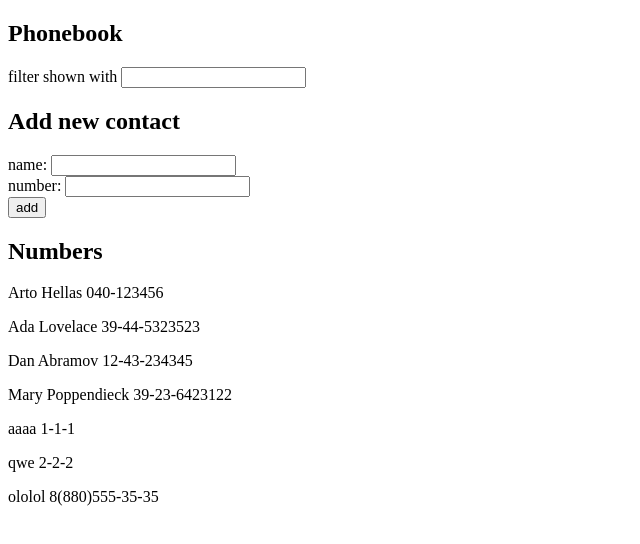
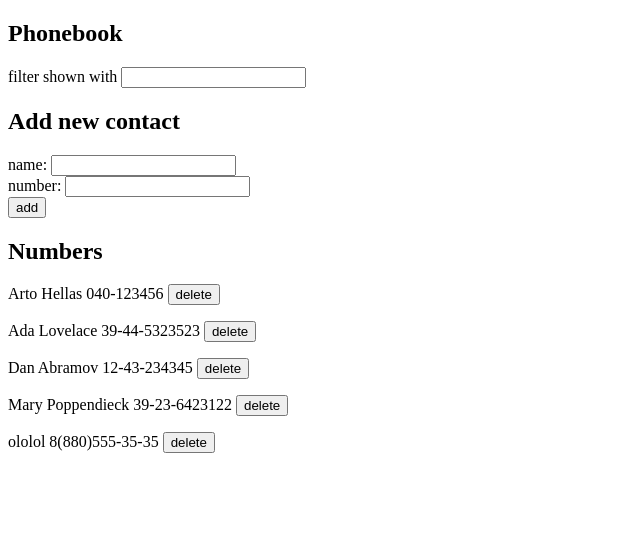
Before and after one commit to pavelmaslov/Full-Stack-Open-Course, a React (Create React App) app in the folder part2/2.2-phonebook/: page / in a window 1280 px wide. Shown: the top 544 px of the page, without its empty margins (0-640 px from the left). Built offline with nearby package versions, Linux system fonts and the light colour scheme; data requests are answered from the project's data file.

Commit message:
2.17 done

```diff
--- a/part2/2.2-phonebook/db.json
+++ b/part2/2.2-phonebook/db.json
@@ -21,16 +21,6 @@
       "id": 4
     },
     {
-      "name": "aaaa",
-      "number": "1-1-1",
-      "id": 5
-    },
-    {
-      "name": "qwe",
-      "number": "2-2-2",
-      "id": 6
-    },
-    {
       "name": "ololol",
       "number": "8(880)555-35-35",
       "id": 7
--- a/part2/2.2-phonebook/src/App.js
+++ b/part2/2.2-phonebook/src/App.js
@@ -6,7 +6,7 @@ import PersonsService from './services/Persons';
 
 
 const App = () => {
-  const [ persons, setPersons] = useState([]);
+  const [persons, setPersons] = useState([]);
   const [newName, setNewName] = useState('');
   const [newNumber, setNewNumber] = useState('');
   const [searchString, setSerchString] = useState('');
@@ -25,14 +25,13 @@ const App = () => {
     return persons.filter(person => person.name === name).length > 0;
   }
 
-  const handleSubmit = (event) => {
+  const handlePersonSubmit = (event) => {
     event.preventDefault();
     if (!nameExists(newName)) {
       const newPerson = {
         name: newName,
-        number: newNumber,
+        number: newNumber
       };
-
 
       PersonsService
         .create(newPerson)
@@ -44,7 +43,20 @@ const App = () => {
     } else {
       alert(`${newName} is already added to phonebook`);
     }
+  }
 
+  const handlePersonDelete = (event) => {
+    const id = parseInt(event.currentTarget.dataset.id, 10);
+    const name = event.currentTarget.dataset.name;
+    if (window.confirm(`Do you really want to delete ${name}`)) {
+      PersonsService
+        .deletePerson(id)
+        .then(data =>
+          {
+            setPersons(persons.filter(person => person.id !== id))
+          })
+        .catch(err=> console.log(err));
+    }
   }
 
   const handleNameInput = (event) => {
@@ -65,9 +77,9 @@ const App = () => {
       <h2>Phonebook</h2>
       <Filter searchString={searchString} handleSearchInput={handleSearchInput}/>
       <h2>Add new contact</h2>
-      <PersonForm handleSubmit={handleSubmit} handleNameInput={handleNameInput} handleNumberInput={handleNumberInput} newName={newName} newNumber={newNumber}/>
+      <PersonForm handleSubmit={handlePersonSubmit} handleNameInput={handleNameInput} handleNumberInput={handleNumberInput} newName={newName} newNumber={newNumber}/>
       <h2>Numbers</h2>
-      <Persons persons={personsToShow}/>
+      <Persons persons={personsToShow} handleDelete={handlePersonDelete}/>
     </div>
   );
 }
--- a/part2/2.2-phonebook/src/Persons.js
+++ b/part2/2.2-phonebook/src/Persons.js
@@ -1,10 +1,11 @@
 import React from 'react';
 
-const Persons = ({persons}) => {
+const Persons = ({persons, handleDelete}) => {
+
     const personsTemplates = persons.map(person => {
         return(
-            <p key={person.id}>
-                {person.name} {person.number}
+            <p key={person.id} onClick={handleDelete} data-id={person.id} data-name={person.name}>
+                {person.name} {person.number} <button>delete</button>
             </p>
         );
     });
--- a/part2/2.2-phonebook/src/services/Persons.js
+++ b/part2/2.2-phonebook/src/services/Persons.js
@@ -12,4 +12,10 @@ const create = (newPerson) => {
     return request.then(response => response.data);
 };
 
-export default {getAll, create};
+const deletePerson = (id) => {
+    const personToDelete = `${baseUrl}/${id}`
+    const request = axios.delete(personToDelete);
+    return request.then(res => res.data);
+}
+
+export default {getAll, create, deletePerson};
```
